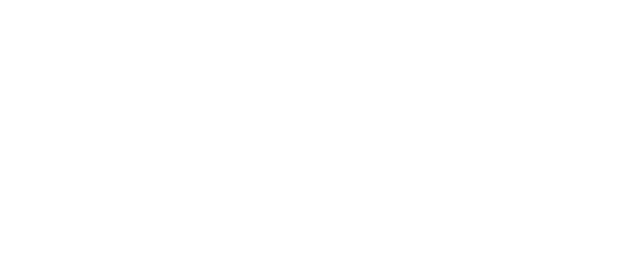
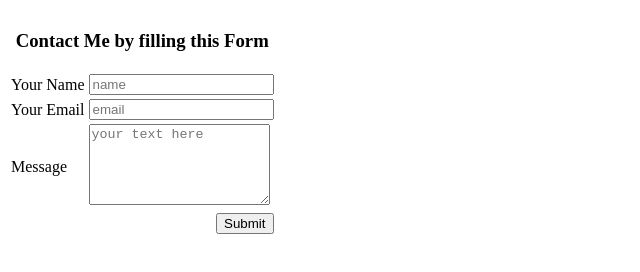
Before and after one commit to Vignesh03022001/Assignments-and-MiniProjects, a plain HTML site: page Udemy_Angela/HtmlPersonalSite/contact.html in a window 1280 px wide. Shown: the whole page, without its empty margins (0-640 px from the left). Drawn offline with Linux system fonts and the light colour scheme.

Commit message:
updatedForm

```diff
--- a/Udemy_Angela/HtmlPersonalSite/contact.html
+++ b/Udemy_Angela/HtmlPersonalSite/contact.html
@@ -1,11 +1,40 @@
 <!DOCTYPE html>
 <html lang="en">
-<head>
-    <meta charset="UTF-8">
-    <meta name="viewport" content="width=device-width, initial-scale=1.0">
+  <head>
+    <meta charset="UTF-8" />
+    <meta name="viewport" content="width=device-width, initial-scale=1.0" />
     <title>Contact-Me</title>
-</head>
-<body>
+  </head>
+  <body>
+    <form action="mailto:vignesh03022001@hotmail.com" method="post" enctype="text/plain">
+      <table>
+        <tr>
+          <th colspan="2" align="center"><h3>Contact Me by filling this Form</h3></th>
+        </tr>
+        <tr>
+          <td><label>Your Name</label></td>
+          <td><input type="text" placeholder="name" name="Name" /><br /></td>
+        </tr>
+        <tr>
+          <td><label>Your Email</label></td>
+          <td><input type="email" placeholder="email" name="Email"/><br /></td>
+        </tr>
+        <tr>
+          <td><label>Message</label></td>
+          <td>
+            <textarea
+              cols="20"
+              rows="5"
+              placeholder="your text here"
+              name="Message"
+            ></textarea>
+          </td>
+        </tr>
 
-</body>
+        <tr >
+          <td colspan="2" align="right"><input type="submit" /></td>
+        </tr>
+      </table>
+    </form>
+  </body>
 </html>
```
